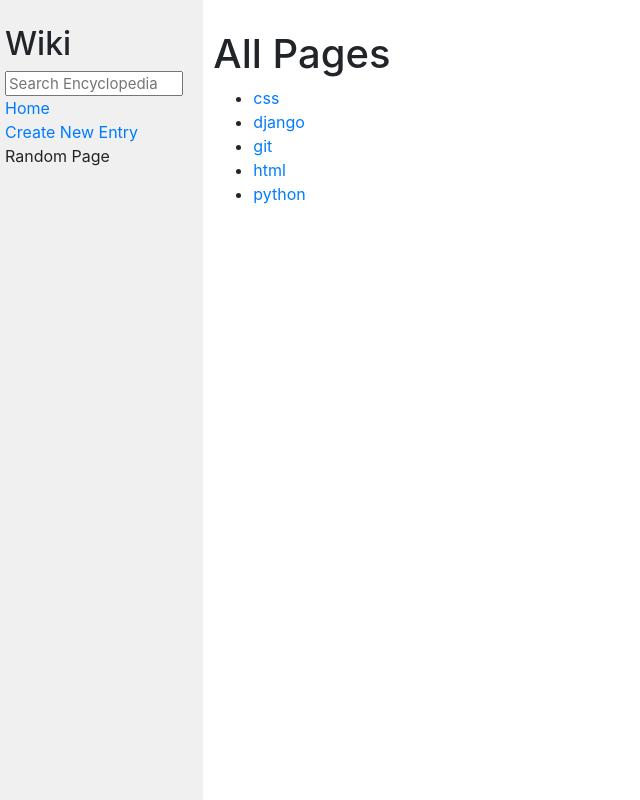
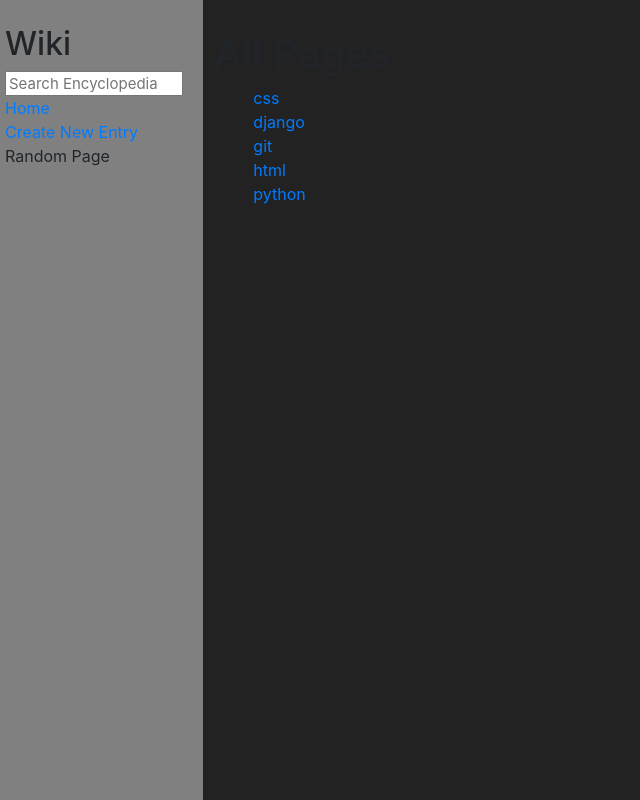
Before and after one commit to Ishmaelsealey/wiki, a Django app: page / in a window 1280 px wide. Shown: the whole page, without its empty margins (0-640 px from the left). Run offline with Django 3.2, Linux system fonts and the light colour scheme; some libraries are stand-ins or nearby versions.

Commit message:
tried to change styling, going to bed...

```diff
--- a/encyclopedia/static/encyclopedia/styles.css
+++ b/encyclopedia/static/encyclopedia/styles.css
@@ -1,6 +1,6 @@
 body {
     margin: 0;
-    background-color: white;
+    background-color: #222;
 }
 
 code {
@@ -28,7 +28,7 @@ textarea {
 }
 
 .sidebar {
-    background-color: #f0f0f0;
+    background-color: #808080;
     height: 100vh;
     padding: 20px;
 }
```
